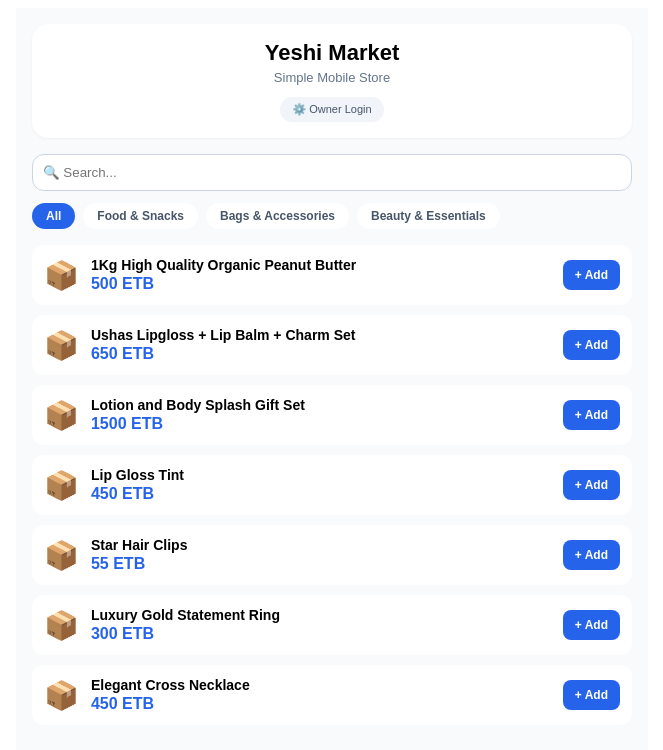
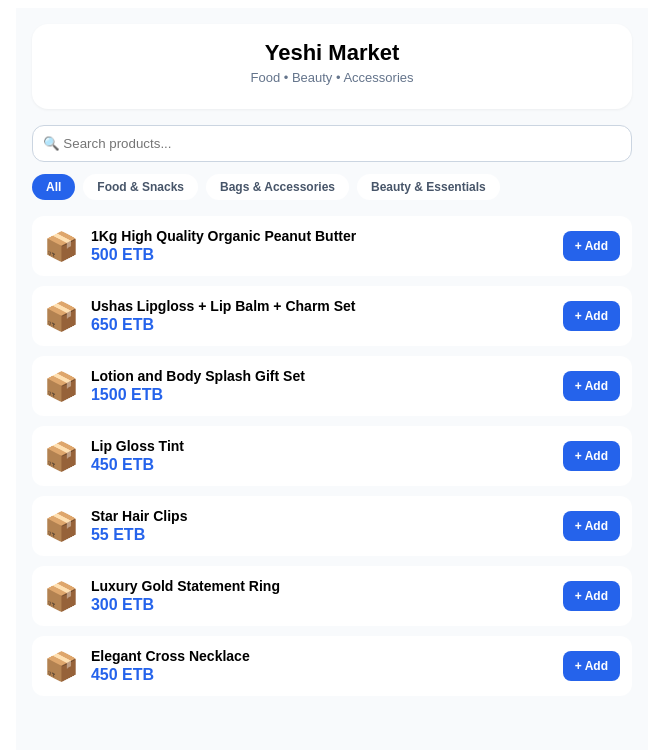
Before and after one commit to bereketkindie20-droid/aau-campus-store, a Next.js app: page / in a window 1280 px wide. Shown: the top 750 px of the page, without its empty margins (308-971 px from the left). Built offline with nearby package versions, Linux system fonts and the light colour scheme.

Commit message:
Update index.js

```diff
--- a/pages/index.js
+++ b/pages/index.js
@@ -1,6 +1,6 @@
 import React, { useState, useEffect } from 'react';
 
-const ProductMedia = ({ src, alt = "", size = "44px" }) => {
+const ProductMedia = ({ src, alt = "", size = "44px", onClick }) => {
   const [hasError, setHasError] = useState(false);
 
   if (src && (src.startsWith("/") || src.startsWith("http") || src.startsWith("data:")) && !hasError) {
@@ -9,7 +9,8 @@ const ProductMedia = ({ src, alt = "", size = "44px" }) => {
         src={src}
         alt={alt}
         onError={() => setHasError(true)}
-        style={{ width: size, height: size, objectFit: "cover", borderRadius: "8px" }}
+        onClick={onClick}
+        style={{ width: size, height: size, objectFit: "cover", borderRadius: "8px", cursor: onClick ? "pointer" : "default" }}
       />
     );
   }
@@ -33,16 +34,24 @@ export default function Home() {
   const [cart, setCart] = useState([]);
   const [activeCategory, setActiveCategory] = useState("All");
   const [searchQuery, setSearchQuery] = useState("");
-  const [isAdmin, setIsAdmin] = useState(false);
-  const [adminPass, setAdminPass] = useState("");
-  const [showAdminModal, setShowAdminModal] = useState(false);
+  const [isOwner, setIsOwner] = useState(false);
+  const [zoomedImage, setZoomedImage] = useState(null);
 
   // Form state for adding/editing products
   const [newProduct, setNewProduct] = useState({ name: "", price: "", category: "Food & Snacks", image: "", desc: "" });
   const [editingId, setEditingId] = useState(null);
 
-  // Load saved products from LocalStorage
+  // Check Telegram User & Load Saved Products
   useEffect(() => {
+    // 1. Detect Telegram WebApp Username
+    if (typeof window !== "undefined" && window.Telegram && window.Telegram.WebApp) {
+      const tgUser = window.Telegram.WebApp.initDataUnsafe?.user;
+      if (tgUser && tgUser.username && tgUser.username.toLowerCase() === "bekivisuals1221") {
+        setIsOwner(true);
+      }
+    }
+
+    // 2. Load LocalStorage Products
     const saved = localStorage.getItem("yeshi_market_products");
     if (saved) {
       try { setProducts(JSON.parse(saved)); } catch (e) {}
@@ -64,16 +73,6 @@ export default function Home() {
         setNewProduct((prev) => ({ ...prev, image: reader.result }));
       };
       reader.readAsDataURL(file);
-    }
-  };
-
-  const handleAdminLogin = () => {
-    if (adminPass === "1234") {
-      setIsAdmin(true);
-      setShowAdminModal(false);
-      alert("🔓 Admin mode unlocked! You can now add and edit products with images.");
-    } else {
-      alert("❌ Incorrect passcode!");
     }
   };
 
@@ -111,28 +110,23 @@ export default function Home() {
   });
 
   return (
-    <div style={{ padding: "16px", fontFamily: "sans-serif", backgroundColor: "#f8fafc", minHeight: "100vh", maxWidth: "600px", margin: "0 auto" }}>
+    <div style={{ padding: "16px", fontFamily: "sans-serif", backgroundColor: "#f8fafc", minHeight: "100vh", maxWidth: "600px", margin: "0 auto", paddingBottom: "40px" }}>
 
-      {/* Top Header & Admin Trigger */}
+      {/* Top Header */}
       <div style={{ background: "#fff", padding: "16px", borderRadius: "16px", textAlign: "center", marginBottom: "16px", boxShadow: "0 1px 3px rgba(0,0,0,0.05)" }}>
         <h1 style={{ margin: "0 0 4px", fontSize: "22px" }}>Yeshi Market</h1>
-        <p style={{ margin: "0 0 12px", color: "#64748b", fontSize: "13px" }}>Simple Mobile Store</p>
+        <p style={{ margin: "0 0 8px", color: "#64748b", fontSize: "13px" }}>Food • Beauty • Accessories</p>
 
-        <div style={{ display: "flex", justifyContent: "center", gap: "10px" }}>
-          {!isAdmin ? (
-            <button onClick={() => setShowAdminModal(true)} style={{ background: "#f1f5f9", border: "none", padding: "6px 12px", borderRadius: "12px", fontSize: "11px", cursor: "pointer", color: "#475569" }}>
-              ⚙️ Owner Login
-            </button>
-          ) : (
-            <button onClick={() => setIsAdmin(false)} style={{ background: "#fee2e2", color: "#ef4444", border: "none", padding: "6px 12px", borderRadius: "12px", fontSize: "11px", cursor: "pointer" }}>
-              🔒 Exit Admin Mode
-            </button>
-          )}
-        </div>
+        {/* Owner Badge - Only visible if logged in as @bekivisuals1221 */}
+        {isOwner && (
+          <span style={{ background: "#dbeafe", color: "#1e40af", padding: "4px 10px", borderRadius: "12px", fontSize: "11px", fontWeight: "bold" }}>
+            👑 Owner Mode Active (@bekivisuals1221)
+          </span>
+        )}
       </div>
 
-      {/* IN-APP OWNER PANEL WITH FILE UPLOAD */}
-      {isAdmin && (
+      {/* OWNER ADMIN PANEL - Strictly visible only for @bekivisuals1221 */}
+      {isOwner && (
         <div style={{ background: "#eff6ff", border: "2px dashed #2563eb", padding: "16px", borderRadius: "16px", marginBottom: "20px" }}>
           <h3 style={{ margin: "0 0 12px", color: "#1e40af" }}>{editingId ? "✏️ Edit Product" : "➕ Add New Product"}</h3>
 
@@ -144,17 +138,17 @@ export default function Home() {
               {CATEGORIES.filter(c => c !== "All").map(c => <option key={c} value={c}>{c}</option>)}
             </select>
 
-            {/* Image File Upload Control */}
+            {/* Photo Upload */}
             <div style={{ background: "#fff", padding: "10px", borderRadius: "8px", border: "1px solid #cbd5e1" }}>
               <label style={{ display: "block", fontSize: "12px", fontWeight: "bold", color: "#475569", marginBottom: "6px" }}>
-                📷 Upload Photo from Phone / PC:
+                📷 Upload Photo from Gallery:
               </label>
               <input type="file" accept="image/*" onChange={handleImageFileUpload} style={{ fontSize: "12px" }} />
 
               {newProduct.image && (
                 <div style={{ marginTop: "8px", display: "flex", alignItems: "center", gap: "8px" }}>
                   <img src={newProduct.image} alt="Preview" style={{ width: "40px", height: "40px", objectFit: "cover", borderRadius: "6px" }} />
-                  <span style={{ fontSize: "11px", color: "#16a34a", fontWeight: "bold" }}>✓ Photo Ready</span>
+                  <span style={{ fontSize: "11px", color: "#16a34a", fontWeight: "bold" }}>✓ Photo Uploaded</span>
                 </div>
               )}
             </div>
@@ -174,7 +168,7 @@ export default function Home() {
       )}
 
       {/* Search & Categories */}
-      <input type="text" placeholder="🔍 Search..." value={searchQuery} onChange={(e) => setSearchQuery(e.target.value)} style={{ width: "100%", padding: "10px", borderRadius: "12px", border: "1px solid #cbd5e1", marginBottom: "12px", boxSizing: "border-box" }} />
+      <input type="text" placeholder="🔍 Search products..." value={searchQuery} onChange={(e) => setSearchQuery(e.target.value)} style={{ width: "100%", padding: "10px", borderRadius: "12px", border: "1px solid #cbd5e1", marginBottom: "12px", boxSizing: "border-box" }} />
 
       <div style={{ display: "flex", gap: "8px", overflowX: "auto", marginBottom: "16px" }}>
         {CATEGORIES.map((cat) => (
@@ -188,15 +182,28 @@ export default function Home() {
       <div style={{ display: "flex", flexDirection: "column", gap: "10px" }}>
         {filtered.map((item) => (
           <div key={item.id} style={{ background: "#fff", padding: "12px", borderRadius: "12px", display: "flex", alignItems: "center", justifyContent: "space-between" }}>
+
             <div style={{ display: "flex", alignItems: "center", gap: "12px" }}>
-              <ProductMedia src={item.image} alt={item.name} size="48px" />
+              {/* Product Photo with Zoom Trigger */}
+              <div style={{ position: "relative" }}>
+                <ProductMedia src={item.image} alt={item.name} size="52px" onClick={() => item.image && setZoomedImage(item.image)} />
+                {item.image && (
+                  <button
+                    onClick={() => setZoomedImage(item.image)}
+                    style={{ position: "absolute", bottom: "-2px", right: "-2px", background: "#0f172a", color: "#fff", border: "none", borderRadius: "50%", width: "18px", height: "18px", fontSize: "10px", cursor: "pointer", display: "flex", alignItems: "center", justifyContent: "center" }}>
+                    🔍
+                  </button>
+                )}
+              </div>
+
               <div>
                 <h4 style={{ margin: "0", fontSize: "14px" }}>{item.name}</h4>
                 <p style={{ margin: "2px 0 0", color: "#2563eb", fontWeight: "bold" }}>{item.price} ETB</p>
               </div>
             </div>
 
-            {isAdmin ? (
+            {/* Owner Actions vs Regular User Actions */}
+            {isOwner ? (
               <div style={{ display: "flex", gap: "6px" }}>
                 <button onClick={() => handleEdit(item)} style={{ background: "#dbeafe", color: "#1d4ed8", border: "none", padding: "6px 10px", borderRadius: "6px", fontSize: "11px", fontWeight: "bold", cursor: "pointer" }}>Edit</button>
                 <button onClick={() => handleDelete(item.id)} style={{ background: "#fee2e2", color: "#ef4444", border: "none", padding: "6px 10px", borderRadius: "6px", fontSize: "11px", fontWeight: "bold", cursor: "pointer" }}>Delete</button>
@@ -210,17 +217,16 @@ export default function Home() {
         ))}
       </div>
 
-      {/* Passcode Modal */}
-      {showAdminModal && (
-        <div style={{ position: "fixed", top: 0, left: 0, right: 0, bottom: 0, background: "rgba(0,0,0,0.5)", display: "flex", alignItems: "center", justifyContent: "center", padding: "16px" }}>
-          <div style={{ background: "#fff", padding: "20px", borderRadius: "16px", maxWidth: "320px", width: "100%", textAlign: "center" }}>
-            <h3 style={{ margin: "0 0 8px" }}>Owner Passcode</h3>
-            <p style={{ fontSize: "12px", color: "#64748b", margin: "0 0 12px" }}>Enter pass to manage products directly</p>
-            <input type="password" placeholder="Passcode (default: 1234)" value={adminPass} onChange={(e) => setAdminPass(e.target.value)} style={{ width: "100%", padding: "10px", borderRadius: "8px", border: "1px solid #cbd5e1", marginBottom: "12px", textAlign: "center", boxSizing: "border-box" }} />
-            <div style={{ display: "flex", gap: "8px" }}>
-              <button onClick={() => setShowAdminModal(false)} style={{ flex: 1, padding: "10px", border: "none", background: "#f1f5f9", cursor: "pointer" }}>Cancel</button>
-              <button onClick={handleAdminLogin} style={{ flex: 1, padding: "10px", border: "none", background: "#2563eb", color: "#fff", fontWeight: "bold", cursor: "pointer" }}>Unlock</button>
-            </div>
+      {/* 🔍 PHOTO ZOOM MODAL */}
+      {zoomedImage && (
+        <div style={{ position: "fixed", top: 0, left: 0, right: 0, bottom: 0, background: "rgba(15, 23, 42, 0.85)", display: "flex", alignItems: "center", justifyContent: "center", padding: "16px", zIndex: 3000 }} onClick={() => setZoomedImage(null)}>
+          <div style={{ position: "relative", maxWidth: "90%", maxHeight: "80%" }} onClick={(e) => e.stopPropagation()}>
+            <img src={zoomedImage} alt="Zoomed View" style={{ width: "100%", height: "auto", maxHeight: "75vh", objectFit: "contain", borderRadius: "16px", boxShadow: "0 10px 25px rgba(0,0,0,0.5)" }} />
+            <button
+              onClick={() => setZoomedImage(null)}
+              style={{ position: "absolute", top: "-12px", right: "-12px", background: "#ef4444", color: "#fff", border: "none", borderRadius: "50%", width: "32px", height: "32px", fontWeight: "bold", fontSize: "16px", cursor: "pointer" }}>
+              ✕
+            </button>
           </div>
         </div>
       )}
```
